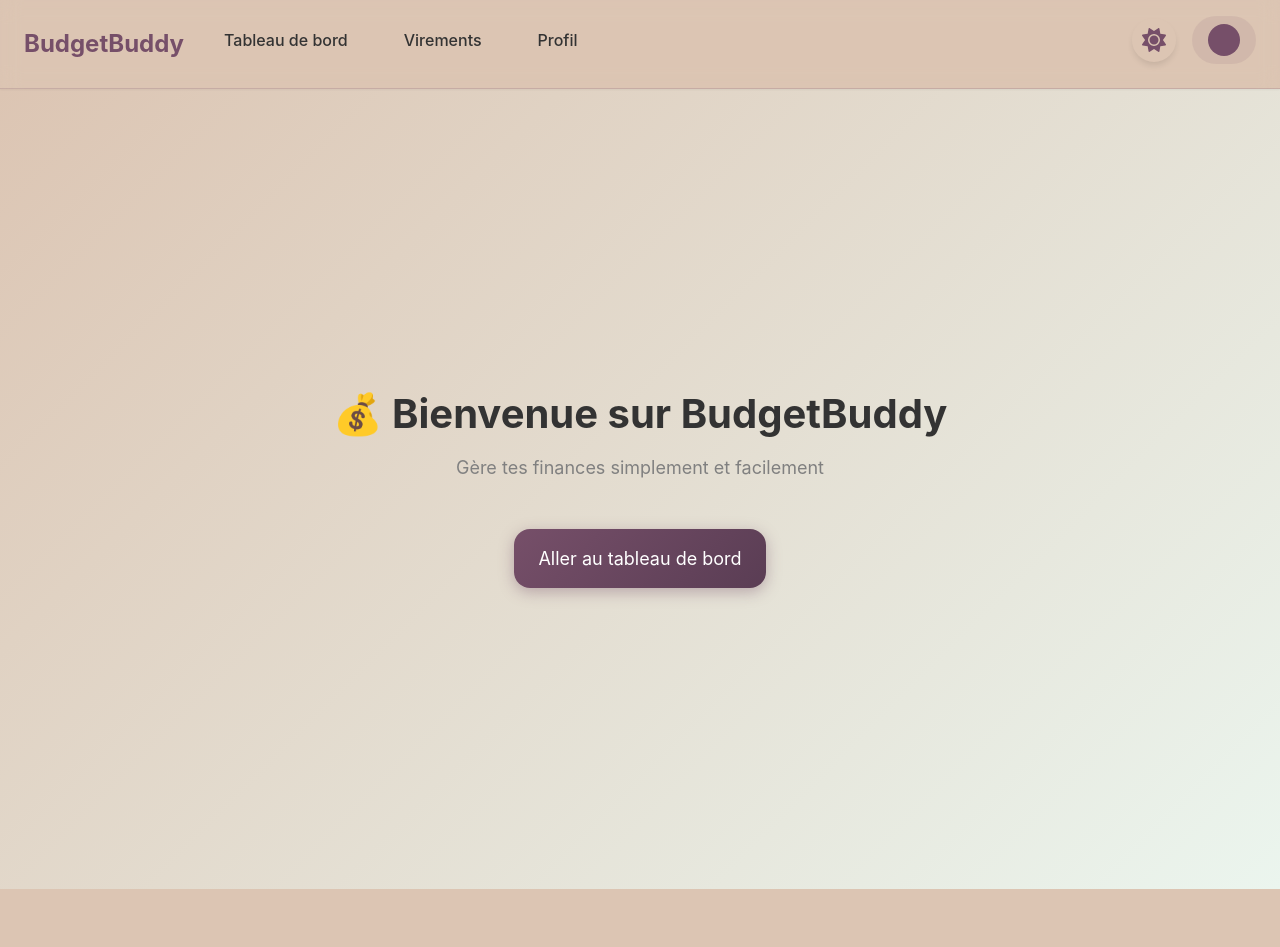
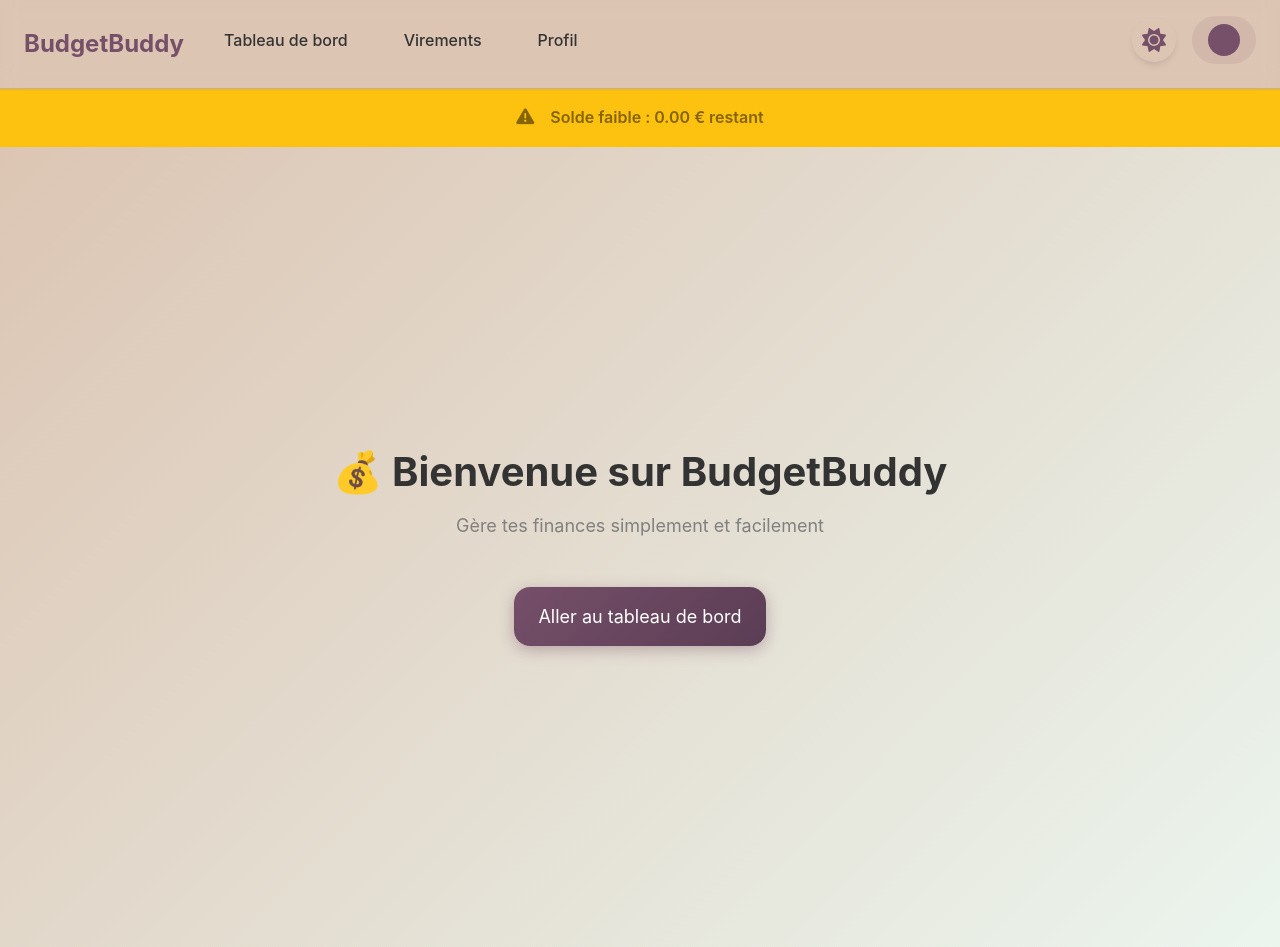
Before and after one commit to Manonsigilla/budget-buddy, a React (Vite) app in the folder frontend/: page / in a window 1280 px wide. Before the commit the page ends 889 px from the top, so only its background shows below. Built offline with nearby package versions, Linux system fonts and the light colour scheme; sample sign-in values are in the browser's storage.

Commit message:
Add notifications

```diff
--- a/frontend/package.json
+++ b/frontend/package.json
@@ -11,7 +11,7 @@
   "dependencies": {
     "@fortawesome/fontawesome-svg-core": "^6.5.0",
     "@fortawesome/free-solid-svg-icons": "^6.5.0",
-    "@fortawesome/react-fontawesome": "^0.2.0",
+    "@fortawesome/react-fontawesome": "^3.3.0",
     "axios": "^1.13.6",
     "chart.js": "^4.5.1",
     "react": "^18.2.0",
--- a/frontend/src/App.tsx
+++ b/frontend/src/App.tsx
@@ -1,25 +1,43 @@
-import { BrowserRouter, Routes, Route } from 'react-router-dom';
-import { AuthProvider } from './contexts/AuthContext';
+import { BrowserRouter, Routes, Route, useLocation } from 'react-router-dom';
+import { AuthProvider, useAuth } from './contexts/AuthContext';
 import { ThemeProvider } from './contexts/ThemeContext';
 import Navbar from './components/Navbar';
+import AlertBar from './components/AlertBar';
 import Login from './components/login';
 import Register from './components/register';
 import Dashboard from './components/dashboard';
 import PrivateRoute from './components/PrivateRoute';
 import Home from './pages/Home';
 
+function AppContent() {
+    const { user } = useAuth();
+    const location = useLocation();
+
+    const showAlertBar = location.pathname !== '/login' && location.pathname !== '/register' && user;
+
+    return (
+        <>
+            <Navbar />
+            {showAlertBar && <AlertBar userBalance={user?.balance || 0} />}
+            <Routes>
+                <Route path="/" element={<Home />} />
+                <Route path="/login" element={<Login />} />
+                <Route path="/register" element={<Register />} />
+                <Route path="/dashboard" element={<PrivateRoute><Dashboard /></PrivateRoute>} />
+                <Route path="/transfers" element={<PrivateRoute><Dashboard /></PrivateRoute>} />
+                <Route path="/profile" element={<PrivateRoute><Dashboard /></PrivateRoute>} />
+                <Route path="/settings" element={<PrivateRoute><Dashboard /></PrivateRoute>} />
+            </Routes>
+        </>
+    );
+}
+
 function App() {
     return (
         <ThemeProvider>
             <AuthProvider>
                 <BrowserRouter>
-                    <Navbar />
-                    <Routes>
-                        <Route path="/" element={<Home />} />
-                        <Route path="/login" element={<Login />} />
-                        <Route path="/register" element={<Register />} />
-                        <Route path="/dashboard" element={<PrivateRoute><Dashboard /></PrivateRoute>} />
-                    </Routes>
+                    <AppContent />
                 </BrowserRouter>
             </AuthProvider>
         </ThemeProvider>
--- /dev/null
+++ b/frontend/src/components/AlertBar.tsx
@@ -0,0 +1,40 @@
+import React, { useEffect, useState } from 'react';
+import '../styles/components/alert-bar.css';
+
+interface AlertBarProps {
+    userBalance: number;
+    warningThreshold?: number;
+}
+
+type AlertType = 'normal' | 'warning' | 'danger';
+
+export default function AlertBar({ userBalance, warningThreshold = 100 }: AlertBarProps) {
+    const [alertType, setAlertType] = useState<AlertType>('normal');
+    const [alertMessage, setAlertMessage] = useState<string | null>(null);
+
+    useEffect(() => {
+        if (userBalance < 0) {
+            setAlertType('danger');
+            setAlertMessage(`Compte en découvert : ${Math.abs(userBalance).toFixed(2)} €`);
+        } else if (userBalance < warningThreshold) {
+            setAlertType('warning');
+            setAlertMessage(`Solde faible : ${userBalance.toFixed(2)} € restant`);
+        } else {
+            setAlertType('normal');
+            setAlertMessage(null);
+        }
+    }, [userBalance, warningThreshold]);
+
+    if (!alertMessage) {
+        return null;
+    }
+
+    return (
+        <div className={`alert-bar alert-${alertType}`}>
+            <div className="alert-content">
+                <i className={`fas fa-${alertType === 'danger' ? 'exclamation-circle' : 'exclamation-triangle'}`}></i>
+                <span className="alert-message">{alertMessage}</span>
+            </div>
+        </div>
+    );
+}
--- a/frontend/src/index.css
+++ b/frontend/src/index.css
@@ -14,3 +14,4 @@
 @import './styles/components/dashboard.css';
 @import './styles/components/transfer-filter.css';
 @import './styles/components/analytics.css';
+@import './styles/components/alert-bar.css';
--- /dev/null
+++ b/frontend/src/styles/components/alert-bar.css
@@ -0,0 +1,62 @@
+.alert-bar {
+    width: 100%;
+    padding: var(--spacing-md) var(--spacing-lg);
+    display: flex;
+    align-items: center;
+    justify-content: center;
+    font-weight: var(--font-weight-semibold);
+    animation: slideDown 0.3s ease-out;
+}
+
+@keyframes slideDown {
+    from {
+        transform: translateY(-100%);
+        opacity: 0;
+    }
+    to {
+        transform: translateY(0);
+        opacity: 1;
+    }
+}
+
+.alert-bar.alert-normal {
+    background: transparent;
+    display: none;
+}
+
+.alert-bar.alert-warning {
+    background: rgba(255, 193, 7, 0.95);
+    color: #856404;
+    border-bottom: 2px solid #ffc107;
+}
+
+.alert-bar.alert-danger {
+    background: rgba(220, 53, 69, 0.95);
+    color: white;
+    border-bottom: 2px solid #dc3545;
+}
+
+.alert-content {
+    display: flex;
+    align-items: center;
+    gap: var(--spacing-md);
+    max-width: 1200px;
+}
+
+.alert-content i {
+    font-size: var(--font-size-lg);
+}
+
+.alert-message {
+    font-size: var(--font-size-base);
+}
+
+@media (max-width: 768px) {
+    .alert-bar {
+        padding: var(--spacing-sm) var(--spacing-md);
+    }
+
+    .alert-message {
+        font-size: var(--font-size-sm);
+    }
+}
```
Also changed, not shown: frontend/src/components/Layout.tsx (added, +18 -0 lines), frontend/src/hooks/useNotifications.ts (added, +37 -0 lines), 1 other file (tests, documents, lock files or other folders).
